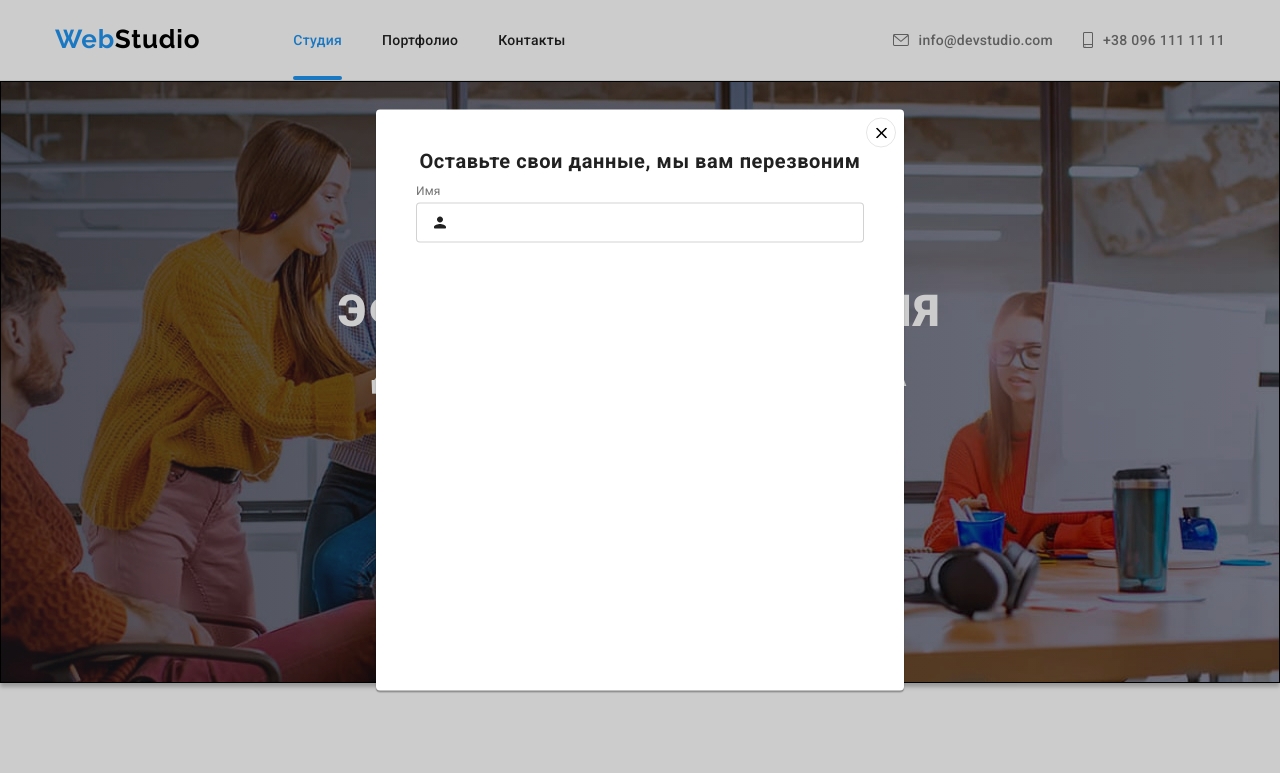
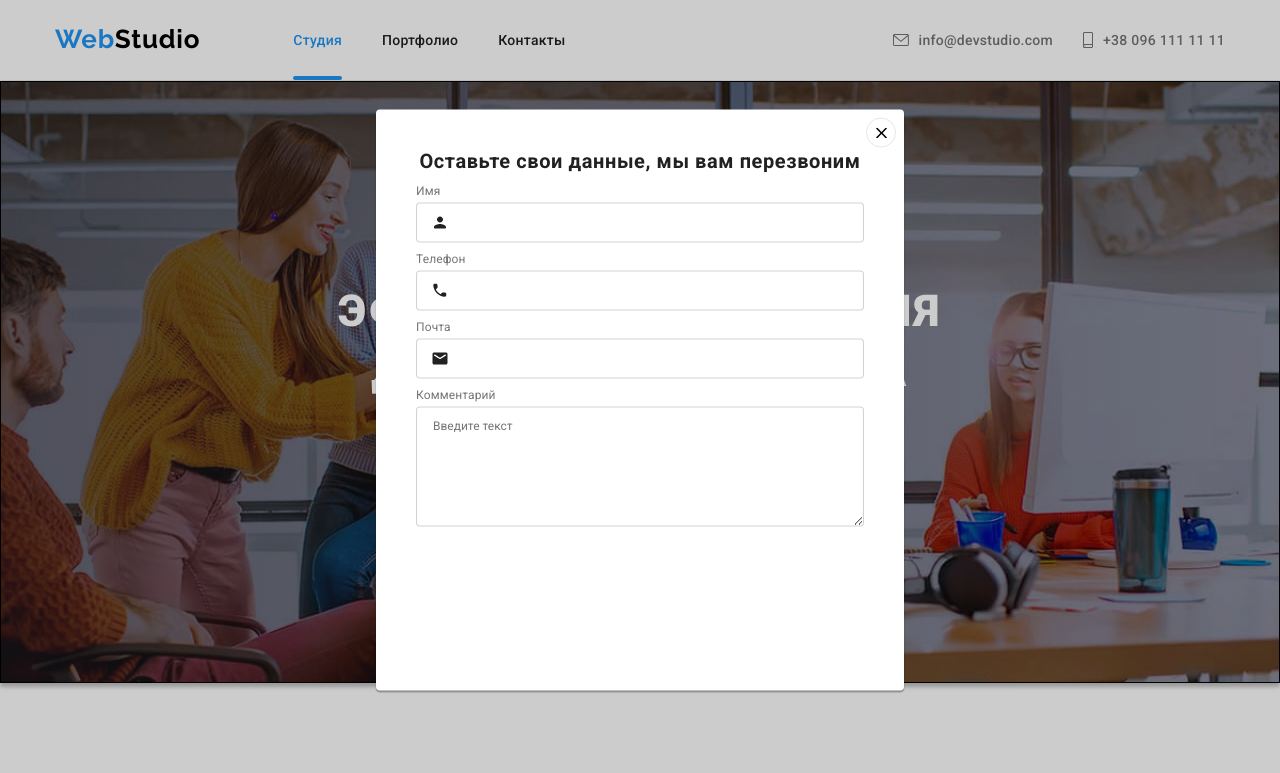
Before and after one commit to ronnik81/goit-markup-hw-06, a plain HTML site: page index.html in a window 1280 px wide. Both pictures are taken after a click on the button "Заказать услугу". Shown: the top 773 px of the page. Drawn offline with Linux system fonts and the light colour scheme.

Commit message:
add modal form inputs

```diff
--- a/css/styles.css
+++ b/css/styles.css
@@ -796,16 +796,12 @@ header {
   margin-top: 12px;
 }
 
-/* .modal-person-wrap {
-  position: relative;
-} */
-
-.modal-person-input-wrap {
+.modal-label-wrap {
   margin-top: 4px;
   position: relative;
 }
 
-.modal-form-person-input {
+.modal-form-input {
   width: 448px;
   height: 40px;
   border: 1px solid rgba(33, 33, 33, 0.2);
@@ -813,7 +809,21 @@ header {
   padding-left: 42px;
 }
 
-.modal-form-label {
+.modal-form-comment {
+  width: 448px;
+  height: 120px;
+  border: 1px solid rgba(33, 33, 33, 0.2);
+  border-radius: 4px;
+  margin-top: 4px;
+  /* font-size: 12px;
+  font-weight: 400;
+  line-height: 1.16;
+  letter-spacing: 0.01em;
+  color: rgba(117, 117, 117, 0.5); */
+  padding: 12px 16px;
+}
+
+.modal-label {
   display: flex;
   flex-direction: column;
   font-size: 12px;
@@ -823,7 +833,11 @@ header {
   color: var(--brand-color-text);
 }
 
-.modal-person-icon {
+.modal-label:not(:first-child) {
+  margin-top: 10px;
+}
+
+.modal-lable-icon {
   fill: var(--brand-color-main);
   position: absolute;
   left: 15px;
--- a/index.html
+++ b/index.html
@@ -490,17 +490,40 @@
         <!-- MODAL FORM -->
         <p class="modal-form-title">Оставьте свои данные, мы вам перезвоним</p>
         <form class="modal-form">
-          <div class="modal-person-wrap">
-            <label class="modal-form-label">
-              Имя
-              <span class="modal-person-input-wrap">
-                <input type="text" class="modal-form-person-input" />
-                <svg class="modal-person-icon" width="18px" height="18px">
-                  <use href="./images/icons.svg#icon-modal-person"></use>
-                </svg>
-              </span>
-            </label>
-          </div>
+          <label class="modal-label">
+            Имя
+            <span class="modal-label-wrap">
+              <input type="text" class="modal-form-input" />
+              <svg class="modal-lable-icon" width="18px" height="18px">
+                <use href="./images/icons.svg#icon-modal-person"></use>
+              </svg>
+            </span>
+          </label>
+          <label class="modal-label">
+            Телефон
+            <span class="modal-label-wrap">
+              <input type="tel" class="modal-form-input" />
+              <svg class="modal-lable-icon" width="18px" height="18px">
+                <use href="./images/icons.svg#icon-modal-phone"></use>
+              </svg>
+            </span>
+          </label>
+          <label class="modal-label">
+            Почта
+            <span class="modal-label-wrap">
+              <input type="email" class="modal-form-input" />
+              <svg class="modal-lable-icon" width="18px" height="18px">
+                <use href="./images/icons.svg#icon-modal-email"></use>
+              </svg>
+            </span>
+          </label>
+          <label class="modal-label">
+            Комментарий
+            <textarea
+              placeholder="Введите текст"
+              class="modal-form-comment"
+            ></textarea>
+          </label>
         </form>
       </div>
     </div>
```
